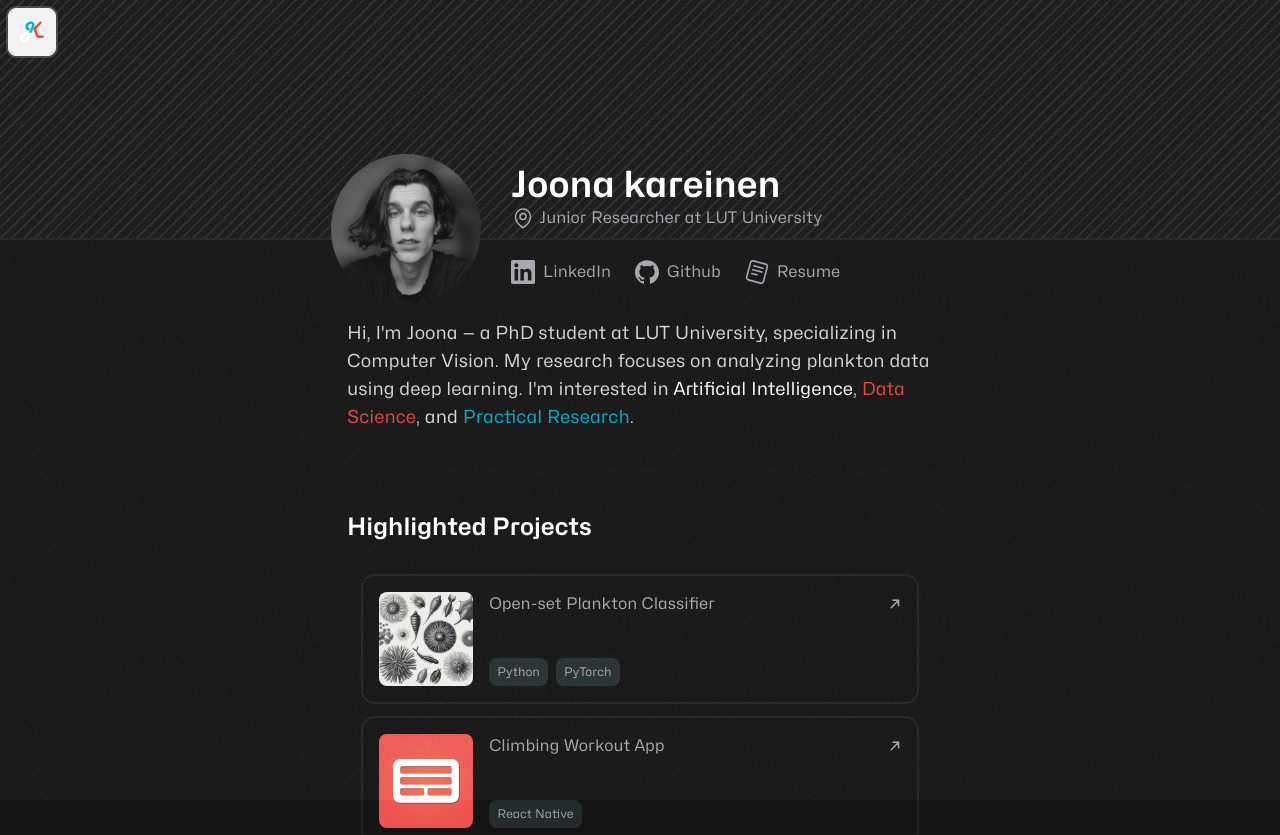
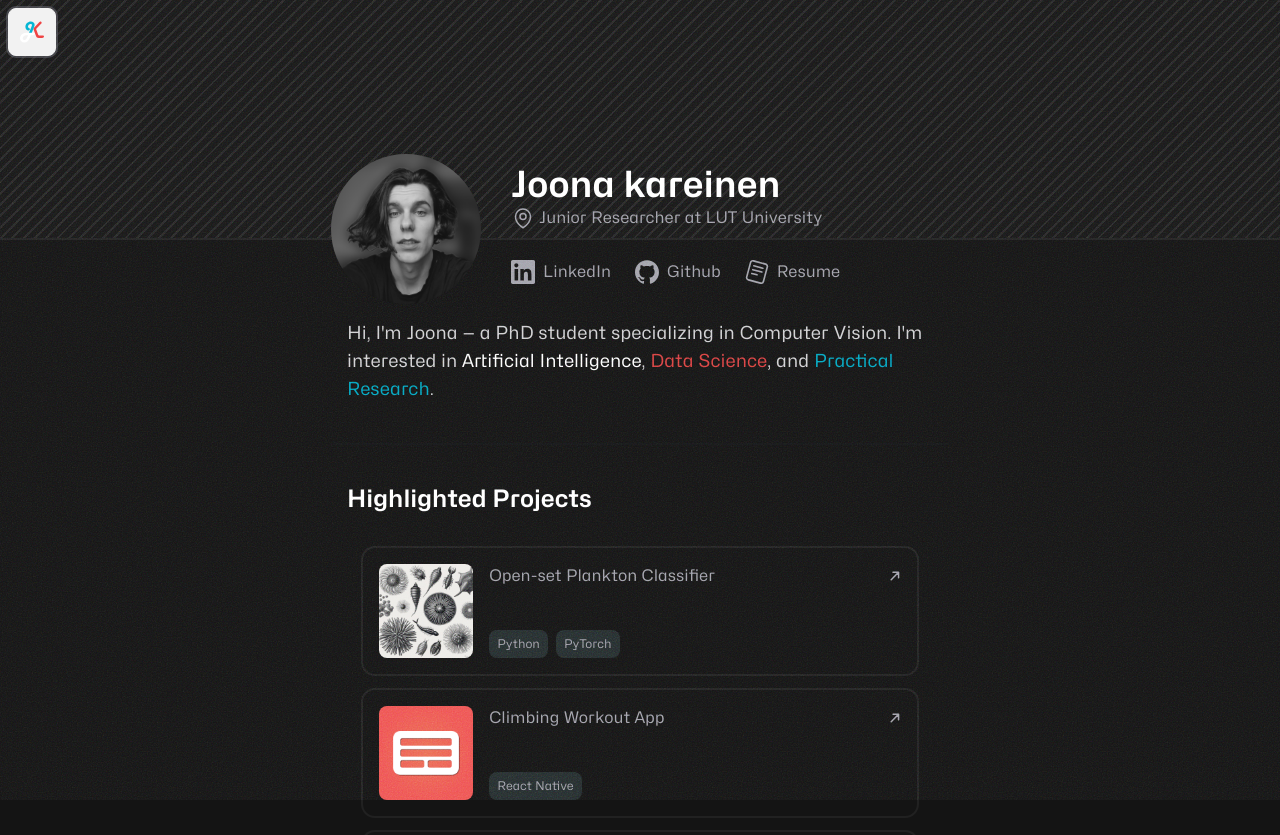
Before and after one commit to Jookare/personal-website, a Next.js app: page / in a window 1280 px wide. Shown: the top 835 px of the page. Built offline with nearby package versions, Linux system fonts and the light colour scheme.

Commit message:
Update page.js

```diff
--- a/app/page.js
+++ b/app/page.js
@@ -46,8 +46,7 @@ function Introduction() {
   return (
     <div className="w-full rounded-xl text-zinc-200/90 sm:text-lg px-4">
       <p className="leading-7">
-        Hi, I&apos;m Joona — a PhD student at LUT University, specializing in Computer Vision.
-        My research focuses on analyzing plankton data using deep learning.
+        Hi, I&apos;m Joona — a PhD student specializing in Computer Vision.
         I&apos;m interested in {' '}
         <span className="text-white">Artificial Intelligence</span>,{" "}
         <span className="text-red-500/90">Data Science</span>,{" "} and {" "}
```
